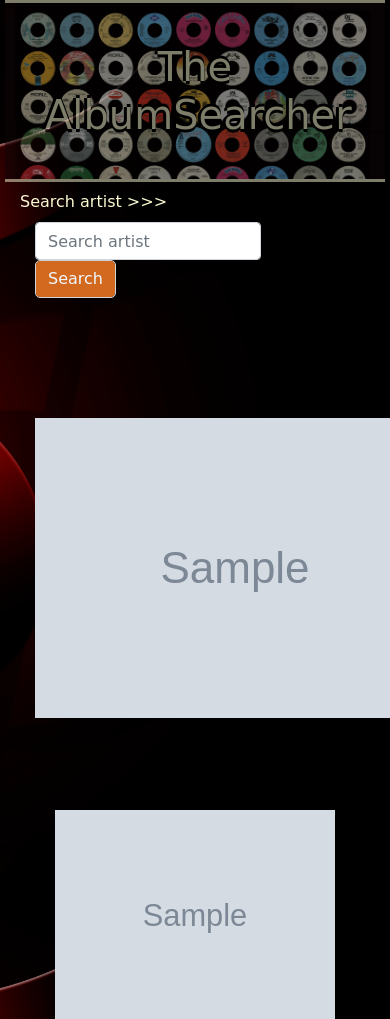
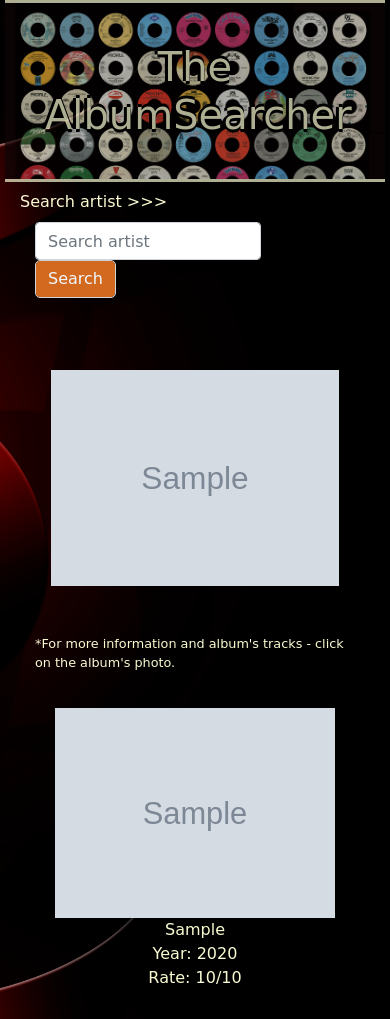
Before and after one commit to zohary89/albumsearcher, a Flask app: page /albums?artist=10 in a window 390 px wide; the page is wider, and only the part inside the window is pictured. Shown: the top 1019 px of that part. Run offline with Flask 2, Linux system fonts and the light colour scheme; grey boxes marked "Sample" are stand-in pictures; a database or web service that is not in the repository returns one stand-in record (values such as "Sample title"); data that the repository does not hold is empty; some libraries are stand-ins or nearby versions.

Commit message:
Add files via upload

```diff
--- a/app.py
+++ b/app.py
@@ -3,9 +3,10 @@ import requests
 
 app = Flask(__name__)
 
-@app.route('/')
+@app.route('/', methods =['GET'])
 def index():
-     return render_template('index.html')
+    is_valid = request.args.get('valid', default='true') == 'true'
+    return render_template('index.html', is_valid=is_valid)
 
 
 @app.route('/albums', methods =['GET'])
@@ -16,7 +17,7 @@ def albums():
     artist_resp = requests.get(f'http://theaudiodb.com/api/v1/json/1/search.php?s={artist_name}')
     artist_resp_json = artist_resp.json()
     if albums_resp_json['album'] is None:
-      return redirect(url_for('index'))
+      return redirect(url_for('index', valid='false'))
     albums = albums_resp_json['album']
     artist = artist_resp_json['artists']
     sorted_albums = sorted(albums, key=lambda k: k["intYearReleased"], reverse=True)
--- a/static/styles.css
+++ b/static/styles.css
@@ -25,7 +25,7 @@ h1 {
   background-attachment: scroll;
   background-size: cover;
   padding: 1em;
-  opacity: 0.5;
+  opacity: 0.7;
   width:100%;
 }
 
@@ -37,20 +37,28 @@ h1 {
 }
 
 h2 {
-  margin-top: 2.5em;
-  margin-bottom: 1.5em;
+  margin-top: 1.5em;
+  margin-bottom: 1em;
   font-size: 3em;
   text-align: center;
   text-decoration: underline;
 }
 
 .logo {
-  width: 400px
+  max-width: 90%
+}
+
+.info {
+  font-size: 0.8em;
 }
 
 .index {
   display: flex;
   justify-content: center;
+}
+
+.error {
+  text-align: center;
 }
 
 #search-button {
@@ -113,6 +121,7 @@ footer {
 #album_description {
   width: 80%;
   margin-top: 2em;
+  margin-bottom: 4em;
 }
 
 h3 {
@@ -134,3 +143,23 @@ h3 {
   background-color: rgba(238,111,87,0.8);
   border-color: rgba(238,111,87,0.8);
 }
+
+
+@media only screen and (max-width: 768px) {
+  .tracks_cover {
+    display: block;
+  }
+
+  #album_tracks {
+    padding: 0;
+    width: max-content;
+  }
+
+  .cover-photo {
+    width: 100%;
+  }
+
+  #album_description {
+    width: 100%;
+  }
+}
--- a/templates/results.html
+++ b/templates/results.html
@@ -16,6 +16,10 @@
   </div>
 
   <h2><img class="logo" src="{{ artist_info.0.strArtistLogo }}" alt="{{ ARTIST_NAME }}"></h2>
+
+  <div>
+    <p class="info">*For more information and album's tracks - click on the album's photo.</p>
+  </div>
 
   <div id="albums">
     {% for album in all_albums %}
```
Also changed, not shown: templates/index.html (+7 -0 lines).
